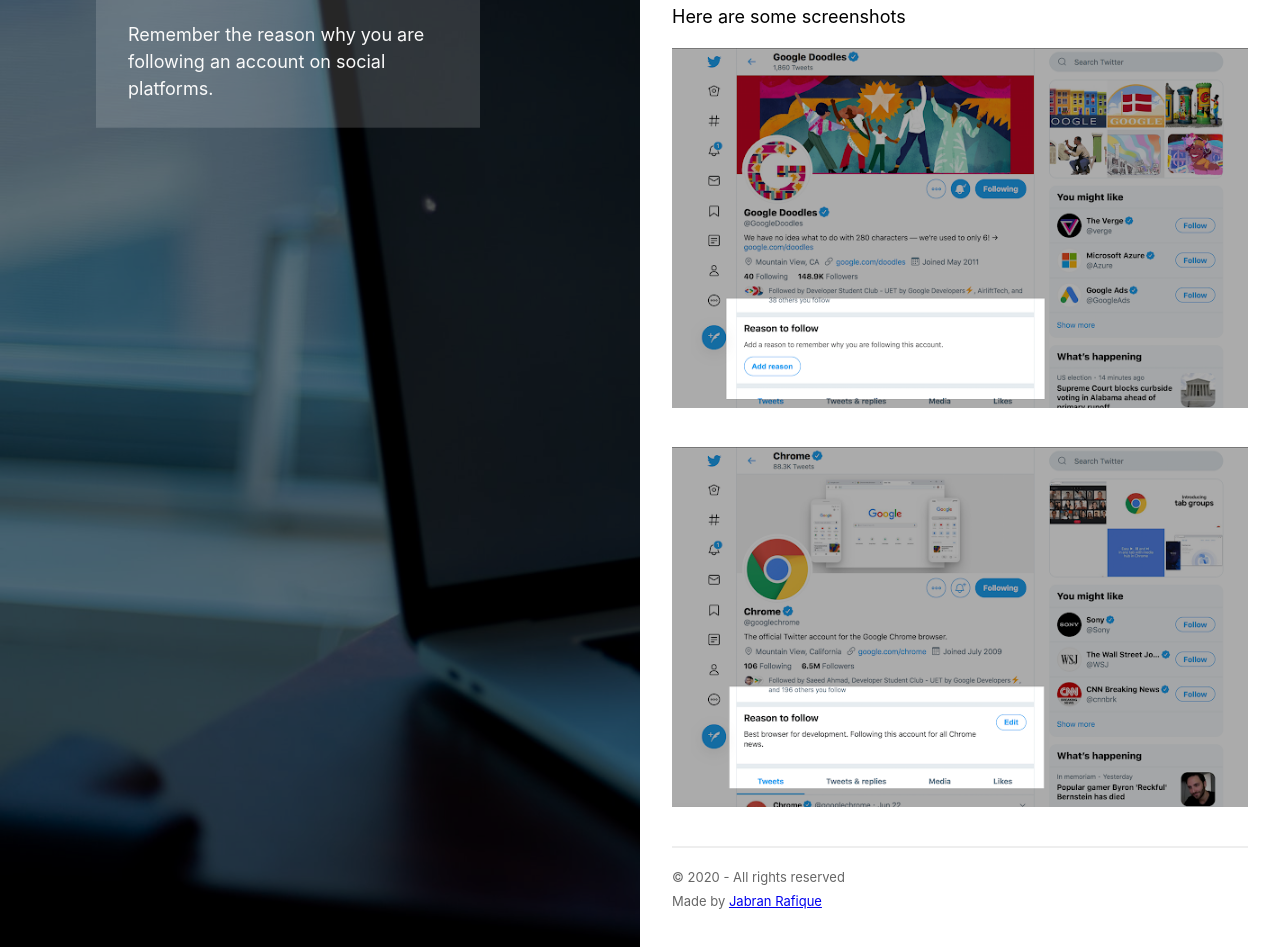
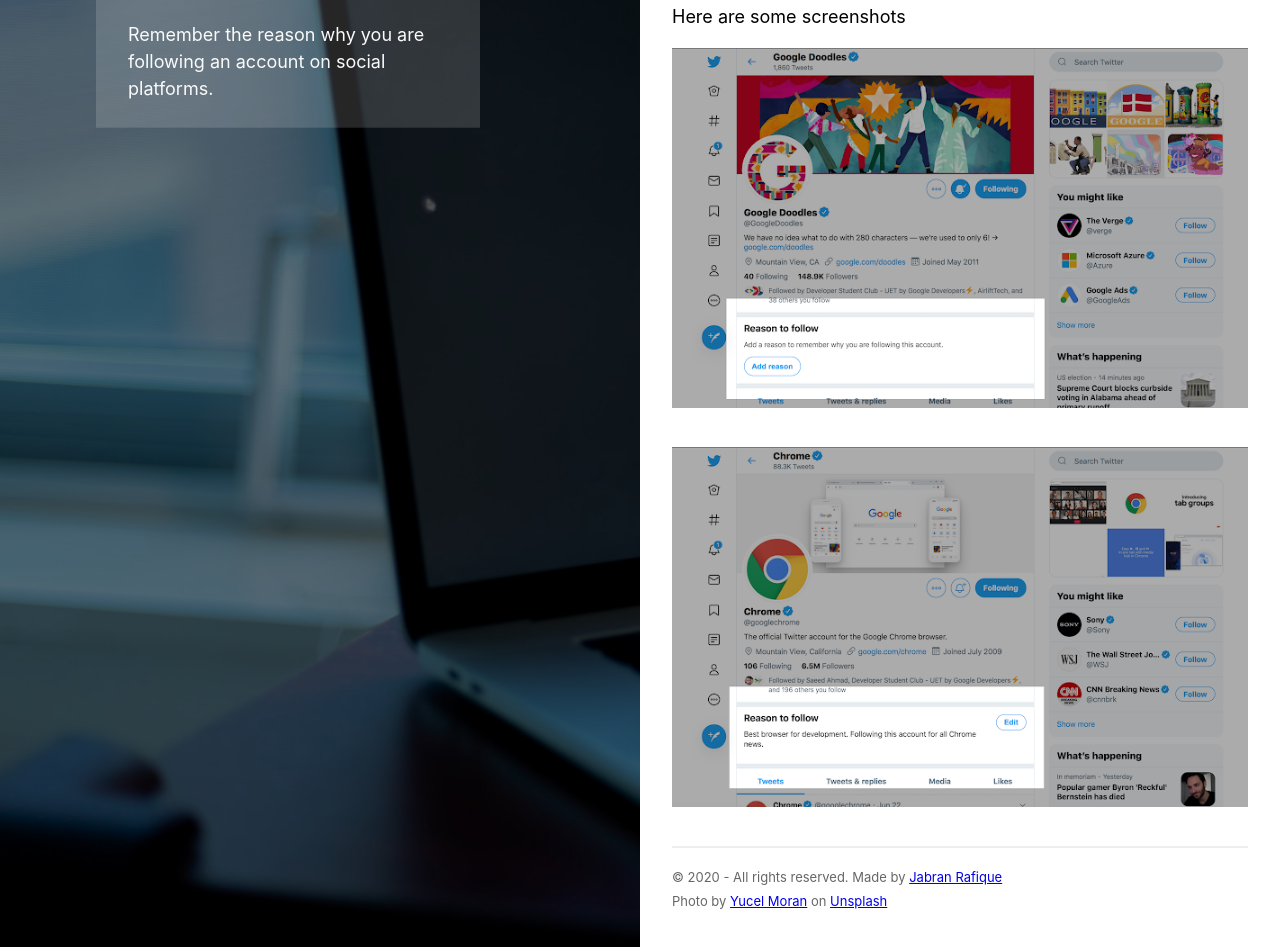
Before and after one commit to jabranr/reason-to-follow, a website: page index.html in a window 1280 px wide. Shown: the part 362-1309 px from the top of the page. Drawn offline with nearby package versions, Linux system fonts and the light colour scheme.

Commit message:
Add hero photo credit

```diff
--- a/index.html
+++ b/index.html
@@ -49,9 +49,9 @@
           <img class="img-responsive img-product" src="./images/rtf-screenshot-2.png" alt="" />
         </div>
         <div class="footer">
-          <p>&copy; 2020 - All rights reserved</p>
-          <p>Made by <a target="_blank" rel="noopener noreferrer" href="https://twitter.com/jabranr">Jabran Rafique</a>
+          <p>&copy; 2020 - All rights reserved. Made by <a target="_blank" rel="noopener noreferrer" href="https://twitter.com/jabranr">Jabran Rafique</a>
           </p>
+          <p><span>Photo by <a href="https://unsplash.com/@yucelmoran?utm_source=unsplash&amp;utm_medium=referral&amp;utm_content=creditCopyText">Yucel Moran</a> on <a href="https://unsplash.com/s/photos/twitter?utm_source=unsplash&amp;utm_medium=referral&amp;utm_content=creditCopyText">Unsplash</a></span></p>
         </div>
       </div>
     </div>
```
